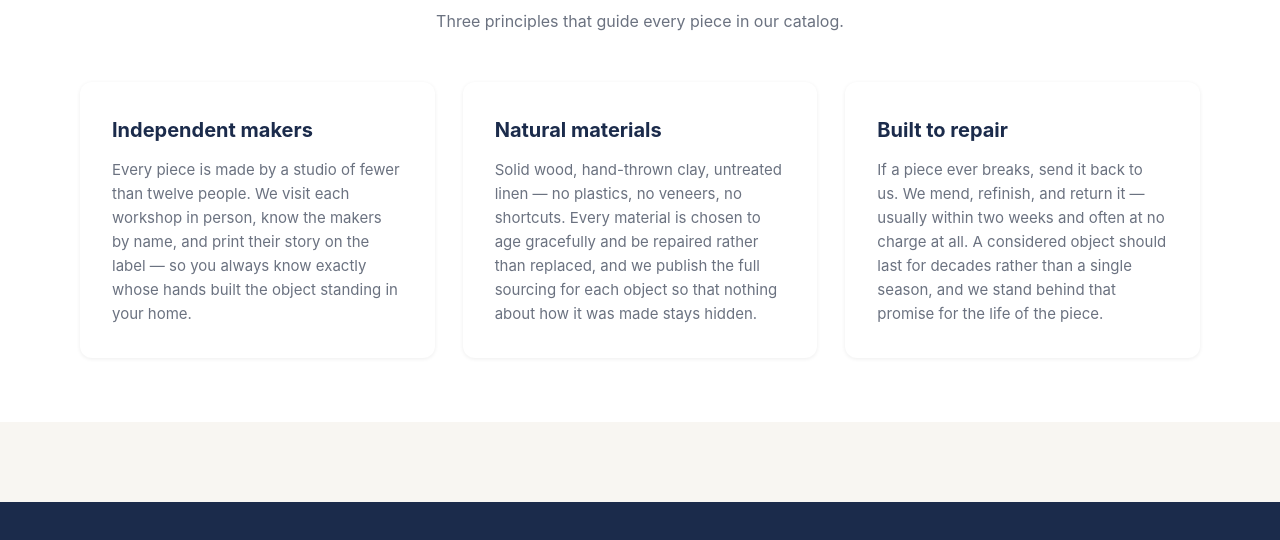
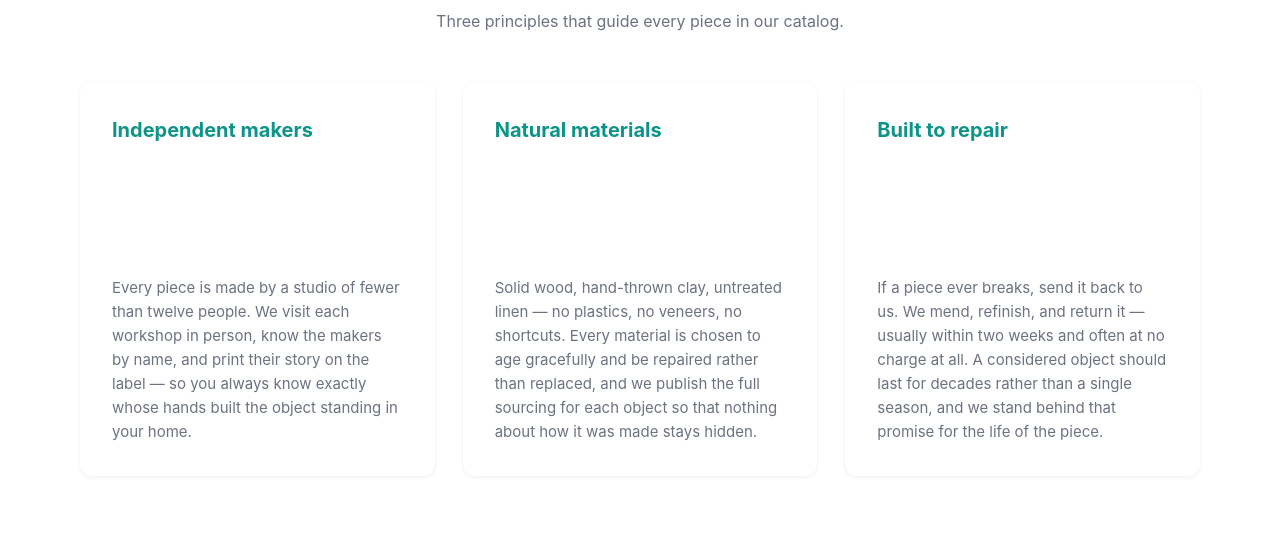
Before and after one commit to percy/example-percy-plugin-cypress, a website: page site/index.html in a window 1280 px wide. Shown: the part 1347-1887 px from the top of the page. Drawn offline with Linux system fonts and the light colour scheme.

Commit message:
Style content-card headings in the teal accent
Add a --color-teal token (#0D9488) and apply it to .card h3 (was navy
--color-primary). Affects the About and Journal card headings.

Co-Authored-By: Claude Opus 4.8 (1M context) <noreply@anthropic.com>

```diff
--- a/site/assets/site.css
+++ b/site/assets/site.css
@@ -2,6 +2,7 @@
   --color-primary: #1B2B4B;
   --color-primary-hover: #2D4A7A;
   --color-accent: #93C5FD;
+  --color-teal: #0D9488;
   --color-bg: #F8F6F2;
   --color-text: #2D2D2D;
   --color-muted: #6B7280;
@@ -105,7 +106,7 @@ img { max-width: 100%; display: block; }
 /* Cards (generic content) */
 .card-grid { display: grid; grid-template-columns: repeat(3, 1fr); gap: 28px; }
 .card { background: #fff; border-radius: 12px; padding: 32px; box-shadow: 0 1px 4px rgba(0,0,0,.07); }
-.card h3 { font-size: 20px; color: var(--color-primary); margin-bottom: 12px; font-weight: 700; }
+.card h3 { font-size: 20px; color: var(--color-teal); margin-bottom: 12px; font-weight: 700; height: 150px; overflow: hidden }
 .card p { color: var(--color-muted); font-size: 15px; }
 
 /* Article (product detail / blog) */
```
